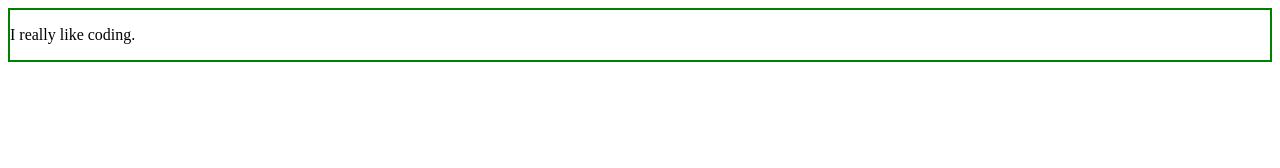
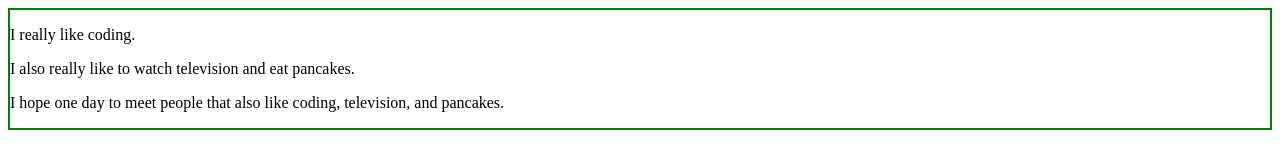
Before and after one commit to rosemary-liang/prep-0122-code-solutions, a website: page prep-javascript-dom-manipulation/index.html in a window 1280 px wide. Drawn offline with Linux system fonts and the light colour scheme.

Commit message:
Added JavaScript code to the document.

```diff
--- a/prep-javascript-dom-manipulation/index.html
+++ b/prep-javascript-dom-manipulation/index.html
@@ -26,6 +26,11 @@
   </div>
   <script>
     // Your code here
+    var $secondParagraph = document.querySelector('p.second-paragraph');
+    $secondParagraph.textContent = 'I also really like to watch television and eat pancakes.';
+
+    var $thirdParagraph = document.querySelector('p.third-paragraph');
+    $thirdParagraph.textContent = 'I hope one day to meet people that also like coding, television, and pancakes.';
   </script>
 </body>
 
```
